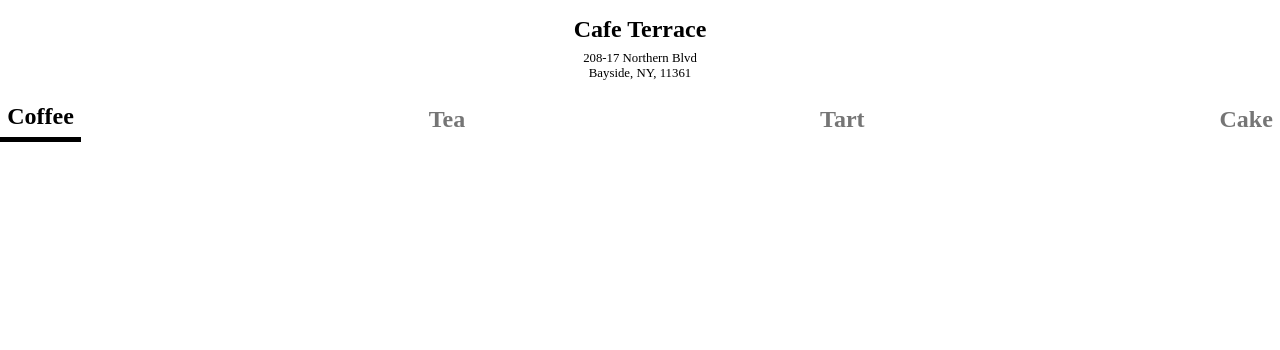
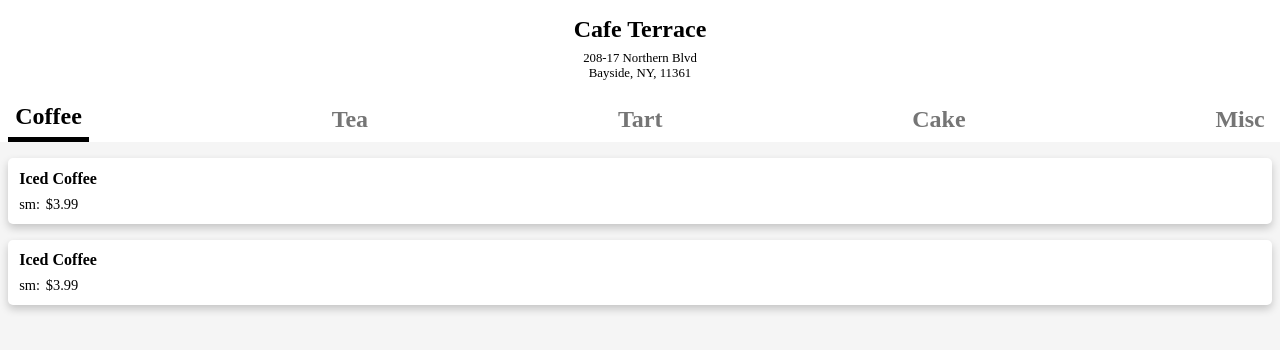
Before and after one commit to munjo5746/simple_menu, a React (Create React App) app: page / in a window 1280 px wide. Shown: the top 350 px of the page. Built offline with nearby package versions, Linux system fonts and the light colour scheme.

Commit message:
basic price layout

```diff
--- a/src/App.module.scss
+++ b/src/App.module.scss
@@ -37,11 +37,6 @@
         }
     }
 
-    > .MenuItemWrapper {
-        flex: 1;
-        width: 100%;
-    }
-
     > .Menu {
         flex: initial;
         width: 100%;
@@ -54,6 +49,8 @@
 
         overflow-x: scroll;
         gap: 2em;
+
+        padding: 0 0.5em;
 
         > * {
             width: auto;
@@ -72,4 +69,47 @@
             border-bottom: 5px solid black;
         }
     }
+
+    > .MenuItemWrapper {
+        width: 100%;
+        height: auto;
+        flex: 1;
+        width: 100%;
+
+        padding: 0em 0.5em;
+        background: #f5f5f5;
+
+        > .Card {
+            padding: 0.7em;
+            box-shadow: 0 4px 8px 0 rgba(0, 0, 0, 0.2);
+            border-radius: 5px;
+
+            margin: 1em 0;
+            background: white;
+
+            &.Item {
+                display: flex;
+                flex-direction: column;
+                gap: 0.5em;
+
+                > .Name {
+                    font-weight: bold;
+                }
+
+                > .PriceList {
+                    display: flex;
+                    flex-direction: row;
+                    align-items: center;
+
+                    > .Price {
+                        display: flex;
+                        flex-direction: row;
+                        gap: 0.4em;
+
+                        font-size: 0.9rem;
+                    }
+                }
+            }
+        }
+    }
 }
--- a/src/App.tsx
+++ b/src/App.tsx
@@ -2,6 +2,9 @@ import React from 'react';
 import styles from './App.module.scss';
 
 const App: React.FC = () => {
+    const [itemsUnderSelectedMenu, setItemsUnderSelectedMenu] = React.useState<
+        string[]
+    >(['item1', 'item2']);
     return (
         <div className={styles.App}>
             <div className={styles.Header}>
@@ -12,13 +15,30 @@ const App: React.FC = () => {
                 </div>
             </div>
             <div className={styles.Menu}>
-                {['Coffee', 'Tea', 'Tart', 'Cake'].map((menuType) => {
+                {['Coffee', 'Tea', 'Tart', 'Cake', 'Misc'].map((menuType) => {
                     return (
                         <span key={`menu-type-${menuType}`}>{menuType}</span>
                     );
                 })}
             </div>
-            <div className={styles.MenuItemWrapper}></div>
+            <div className={styles.MenuItemWrapper}>
+                {itemsUnderSelectedMenu.map((item) => {
+                    return (
+                        <div
+                            key={`item-${item}`}
+                            className={`${styles.Card} ${styles.Item}`}
+                        >
+                            <div className={styles.Name}>Iced Coffee</div>
+                            <div className={styles.PriceList}>
+                                <span className={styles.Price}>
+                                    <span className={styles.Label}>sm:</span>
+                                    <span className={styles.Value}>$3.99</span>
+                                </span>
+                            </div>
+                        </div>
+                    );
+                })}
+            </div>
         </div>
     );
 };
```
